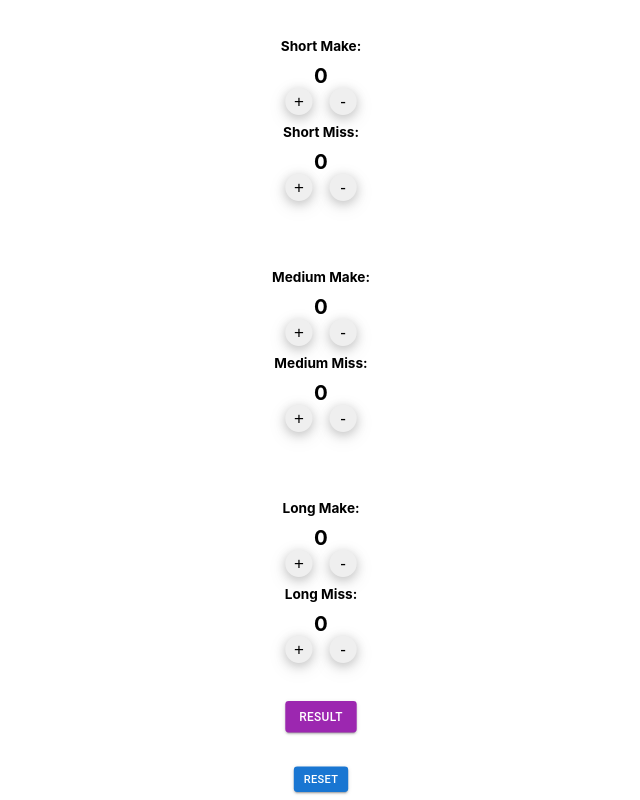
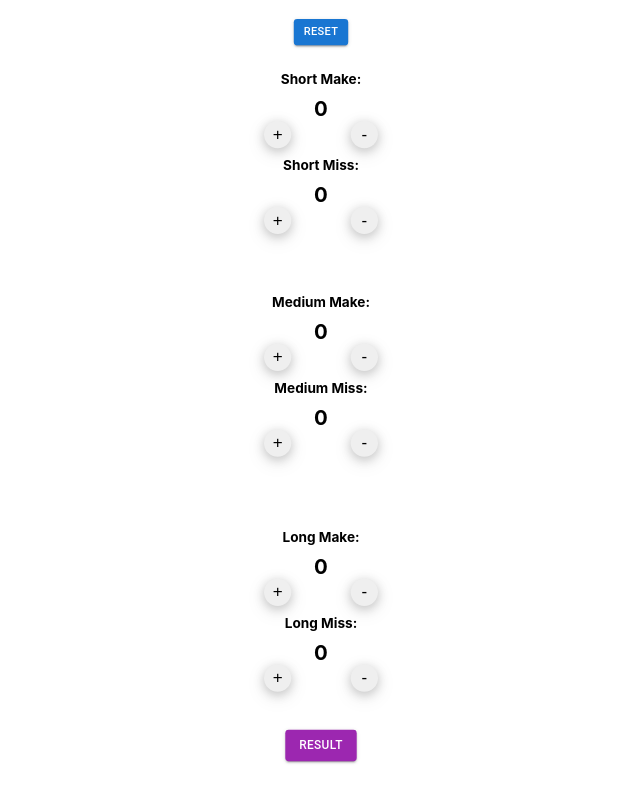
Before and after one commit to robwatsongtr/shot-tracker, a React (Create React App) app: page / in a window 1280 px wide. Shown: the whole page, without its empty margins (319-959 px from the left). Built offline with nearby package versions, Linux system fonts and the light colour scheme; no server answers.

Commit message:
today'z commit

```diff
--- a/src/App.css
+++ b/src/App.css
@@ -64,7 +64,7 @@
   height: 2rem; /* Reduce button size proportionally */
   border-radius: 50%;
   border: none;
-  margin: 0 0.5em; /* Adjust button margin as needed */
+  margin: 0 1.75em; /* Adjust button margin as needed */
   font-size: 1.25em; /* Reduce button font size */
   box-shadow: 0 3px 12px rgba(0, 0, 0, 0.2), 0 6px 24px rgba(0, 0, 0, 0.1); /* Modify the rgba values to make the shadow darker */
   cursor: pointer;
--- a/src/components/MainPage.tsx
+++ b/src/components/MainPage.tsx
@@ -55,6 +55,14 @@ const MainPage = () => {
   return (
     <div className="container">
       <div className='grid-area short'>
+      <Button
+          variant="contained"
+          size="small"
+          onClick={ () => window.location.reload() }
+        >
+          Reset
+        </Button>
+        <br/>
         <Counter
           title="Short Make"
           count={shortState.shortMake}
@@ -108,13 +116,7 @@ const MainPage = () => {
           />
         }
         <br/>
-        <Button
-          variant="contained"
-          size="small"
-          onClick={ () => window.location.reload() }
-        >
-          Reset
-        </Button>
+
       </div>
     </div>
   );
```
